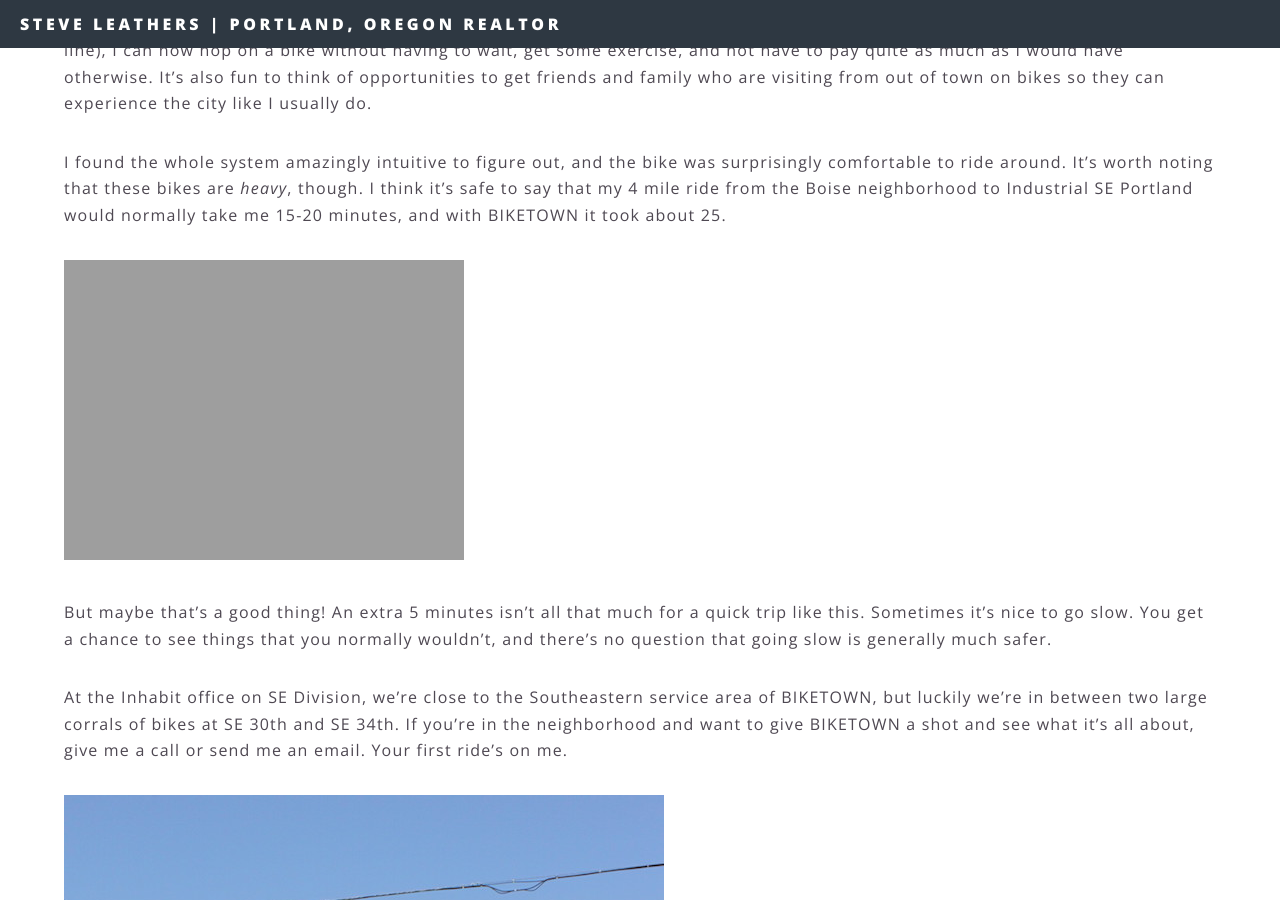
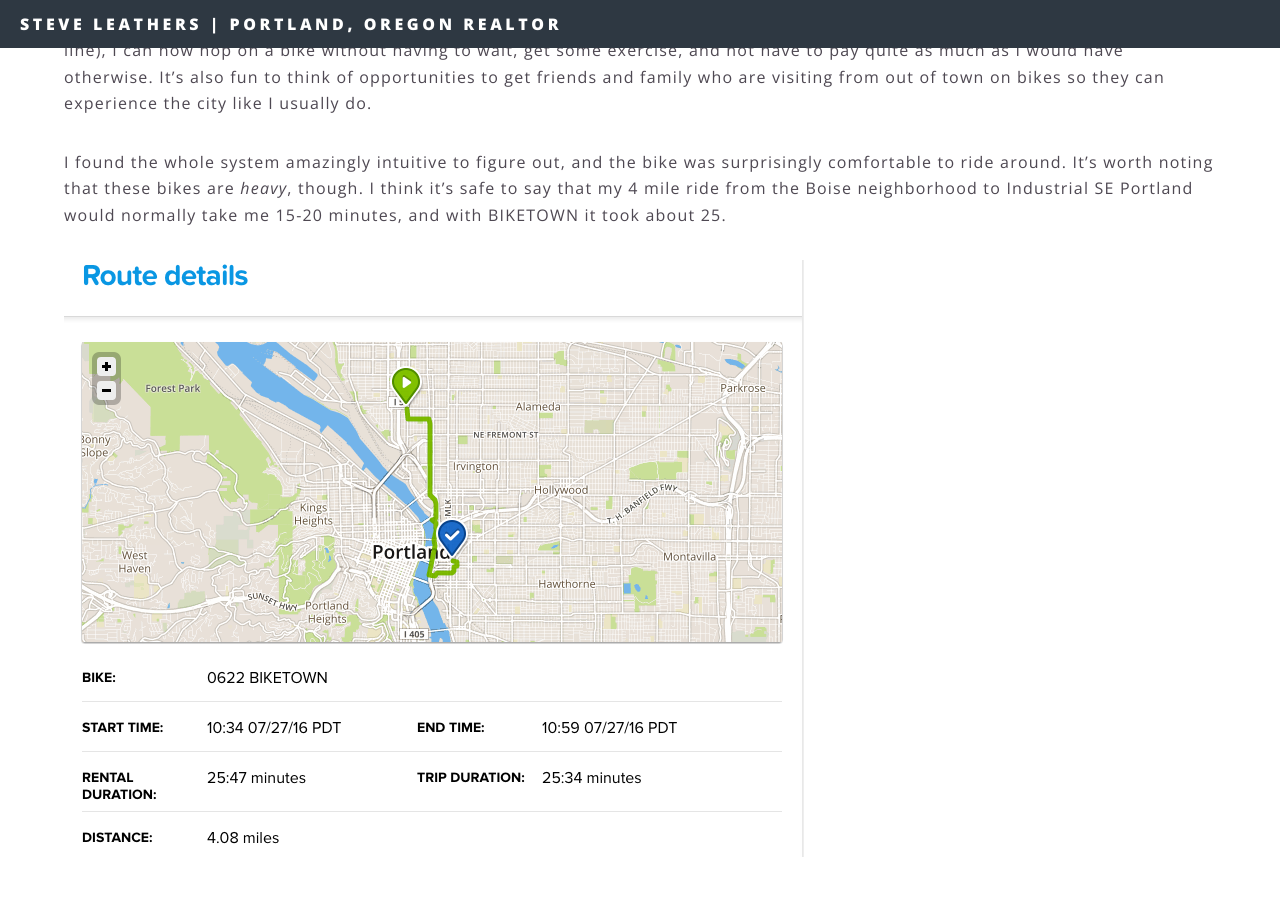
Before and after one commit to steveleathers/steveleathers.github.io, a Jekyll site: the page built from _posts/2016-07-27-go-by-bike.markdown, in a window 1280 px wide and 900 px high, scrolled down 1725 px. Built offline with Jekyll 4.4.1, drawn with Linux system fonts in a browser that asks for light colours; comment, search, counter and statistics services are not loaded.

Commit message:
changed jpg to png

```diff
--- a/_posts/2016-07-27-go-by-bike.markdown
+++ b/_posts/2016-07-27-go-by-bike.markdown
@@ -16,7 +16,7 @@
 
 I found the whole system amazingly intuitive to figure out, and the bike was surprisingly comfortable to ride around. It's worth noting that these bikes are _heavy_, though. I think it's safe to say that my 4 mile ride from the Boise neighborhood to Industrial SE Portland would normally take me 15-20 minutes, and with BIKETOWN it took about 25.
 
-![My first BIKETOWN trip]({{ site.url }}/images/BiketownTrip.jpg)
+![My first BIKETOWN trip]({{ site.url }}/images/BiketownTrip.png)
 
 But maybe that's a good thing! An extra 5 minutes isn't all that much for a quick trip like this. Sometimes it's nice to go slow. You get a chance to see things that you normally wouldn't, and there's no question that going slow is generally much safer.
 
```
Also changed, not shown: 2 other files.
